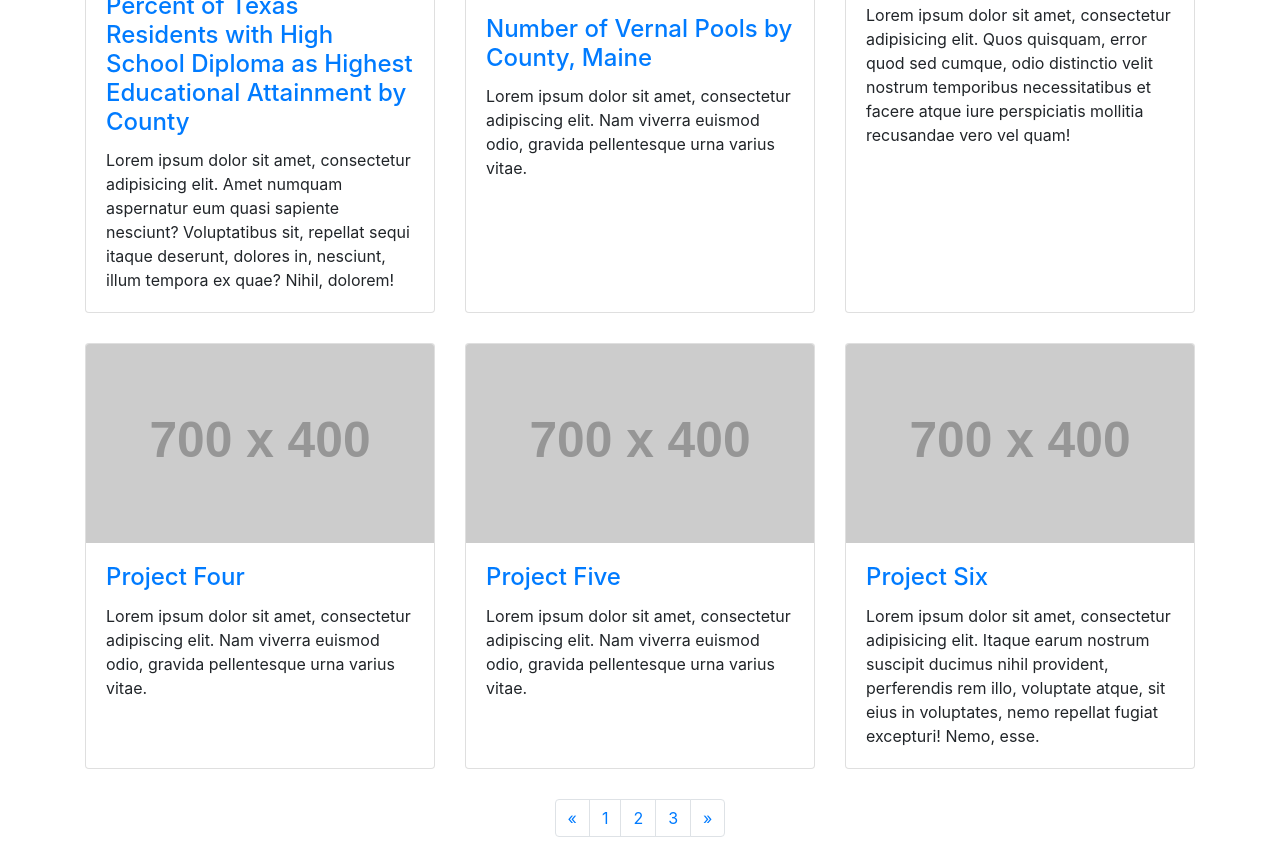
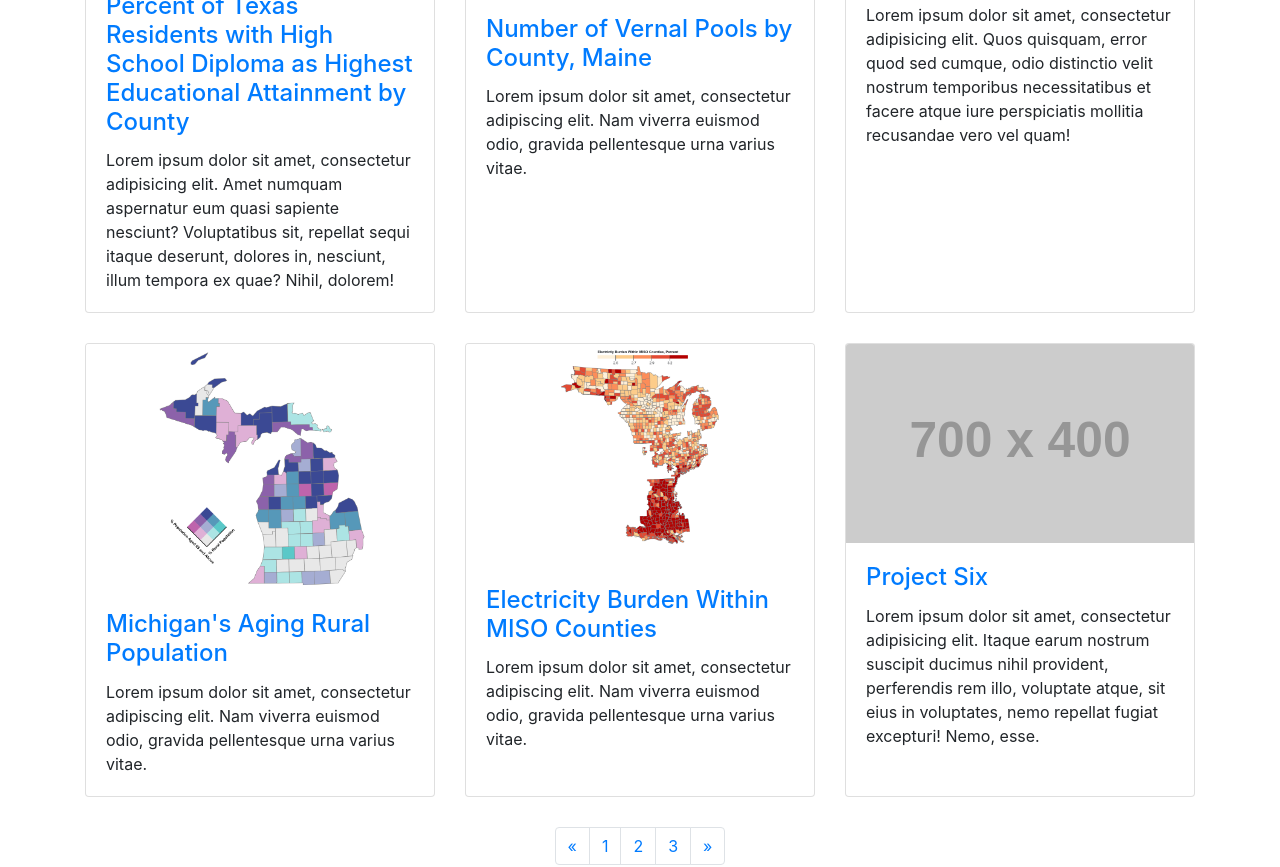
Before and after one commit to geog3540/jpieters, a website: page index.html in a window 1280 px wide. Shown: the part 402-1269 px from the top of the page. Drawn offline with Linux system fonts and the light colour scheme; placeholder pictures from the web are drawn by us.

Commit message:
getting ohhhhh so close

```diff
--- a/index.html
+++ b/index.html
@@ -81,10 +81,10 @@
         </div>
         <div class="col-lg-4 col-sm-6 portfolio-item">
           <div class="card h-100">
-            <a href="#"><img class="card-img-top" src="images/flow_map.png" alt=""></a>
+            <a href="flow_map_pdf.pdf"><img class="card-img-top" src="images/flow_map.png" alt=""></a>
             <div class="card-body">
               <h4 class="card-title">
-                <a href="#">Family Migration Flows, United States</a>
+                <a href="flow_map_pdf.pdf">Family Migration Flows, United States</a>
               </h4>
               <p class="card-text">Lorem ipsum dolor sit amet, consectetur adipisicing elit. Quos quisquam, error quod sed cumque, odio distinctio velit nostrum temporibus necessitatibus et facere atque iure perspiciatis mollitia recusandae vero vel quam!</p>
             </div>
@@ -92,10 +92,10 @@
         </div>
         <div class="col-lg-4 col-sm-6 portfolio-item">
           <div class="card h-100">
-            <a href="#"><img class="card-img-top" src="http://placehold.it/700x400" alt=""></a>
+            <a href="https://observablehq.com/d/e11d3efd218c667a"><img class="card-img-top" src="images/bivariate.png" alt=""></a>
             <div class="card-body">
               <h4 class="card-title">
-                <a href="#">Project Four</a>
+                <a href="https://observablehq.com/d/e11d3efd218c667a">Michigan's Aging Rural Population</a>
               </h4>
               <p class="card-text">Lorem ipsum dolor sit amet, consectetur adipiscing elit. Nam viverra euismod odio, gravida pellentesque urna varius vitae.</p>
             </div>
@@ -103,10 +103,10 @@
         </div>
         <div class="col-lg-4 col-sm-6 portfolio-item">
           <div class="card h-100">
-            <a href="#"><img class="card-img-top" src="http://placehold.it/700x400" alt=""></a>
+            <a href="https://observablehq.com/@geoviz6/electricity-burden-within-miso-counties-percent"><img class="card-img-top" src="images/MISO.png" alt=""></a>
             <div class="card-body">
               <h4 class="card-title">
-                <a href="#">Project Five</a>
+                <a href="https://observablehq.com/@geoviz6/electricity-burden-within-miso-counties-percent">Electricity Burden Within MISO Counties</a>
               </h4>
               <p class="card-text">Lorem ipsum dolor sit amet, consectetur adipiscing elit. Nam viverra euismod odio, gravida pellentesque urna varius vitae.</p>
             </div>
```
Also changed, not shown: images/MISO.png (added), images/bivariate.png (added), 1 other file.
